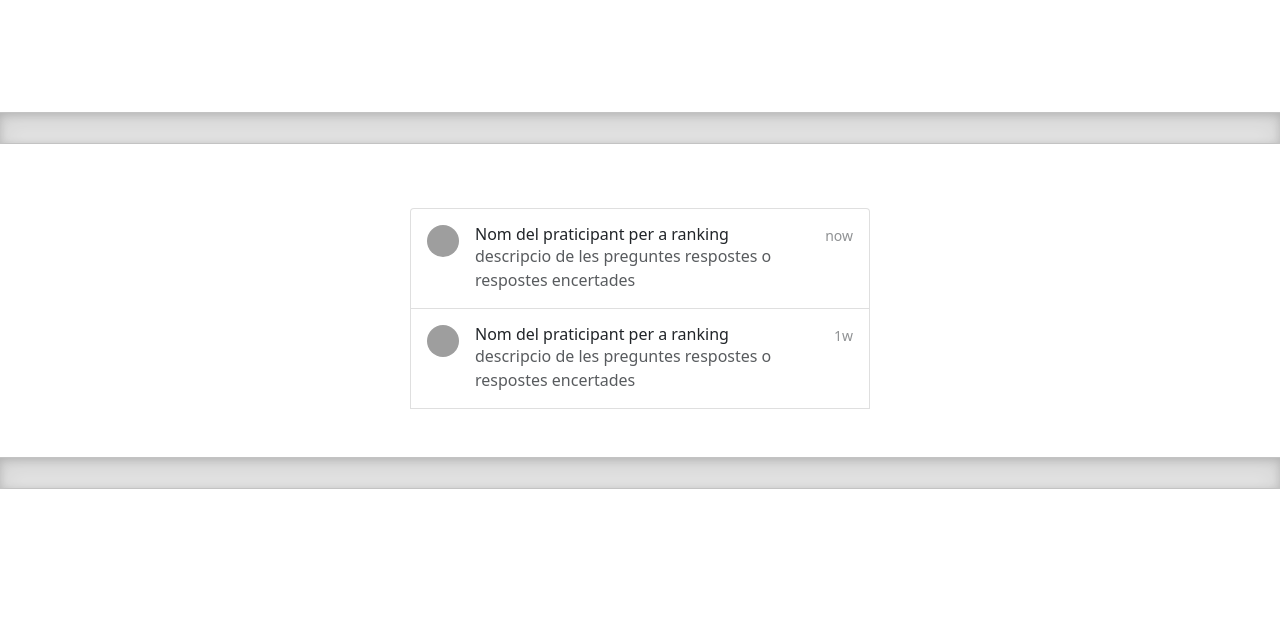
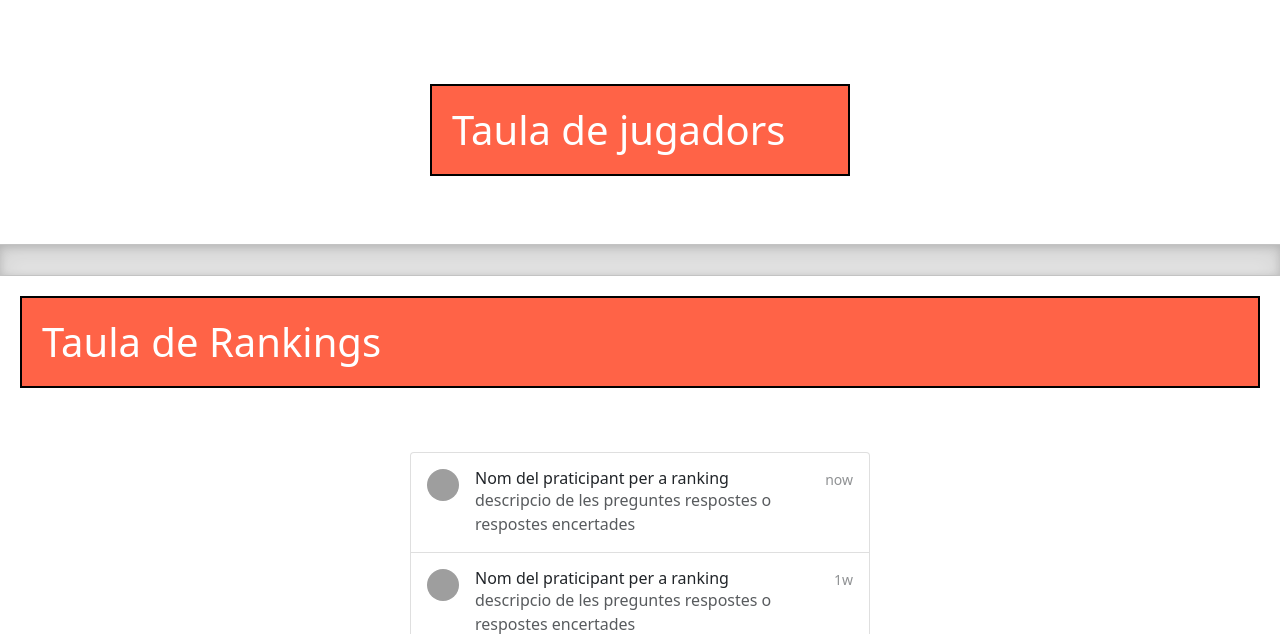
Before and after one commit to teachingphp/demo, a PHP site: page /demo/webpages/jugadors.php in a window 1280 px wide. Shown: the top 634 px of the page. Run offline with PHP 8.4, Linux system fonts and the light colour scheme; data that the repository does not hold is empty; grey boxes are pictures that could not be loaded.

Commit message:
creacio dels titols

```diff
--- a/css/list-groups.css
+++ b/css/list-groups.css
@@ -59,3 +59,10 @@
   filter: none;
   opacity: .5;
 }
+.city {
+  background-color: tomato;
+  color: white;
+  border: 2px solid black;
+  margin: 20px;
+  padding: 20px;
+}
--- a/webpages/jugadors.php
+++ b/webpages/jugadors.php
@@ -84,6 +84,7 @@ if ($mysqli -> connect_errno) {
 
 
 <div class="list-group holi">
+  <h1 class= "city">Taula de jugadors </h1>
   <?php
         foreach($result as $value){
         $ruta = "https://github.com/".$value["AVATAR"] .".png";
@@ -110,7 +111,7 @@ if ($mysqli -> connect_errno) {
     <div class="b-example-divider"></div>
 
 
-
+    <h1 class= "city">Taula de Rankings </h1>
 <div class="list-group holi2">
   <a href="#" class="list-group-item list-group-item-action d-flex gap-3 py-3" aria-current="true">
     <img src="https://github.com/twbs.png" alt="twbs" width="32" height="32" class="rounded-circle flex-shrink-0">
```
